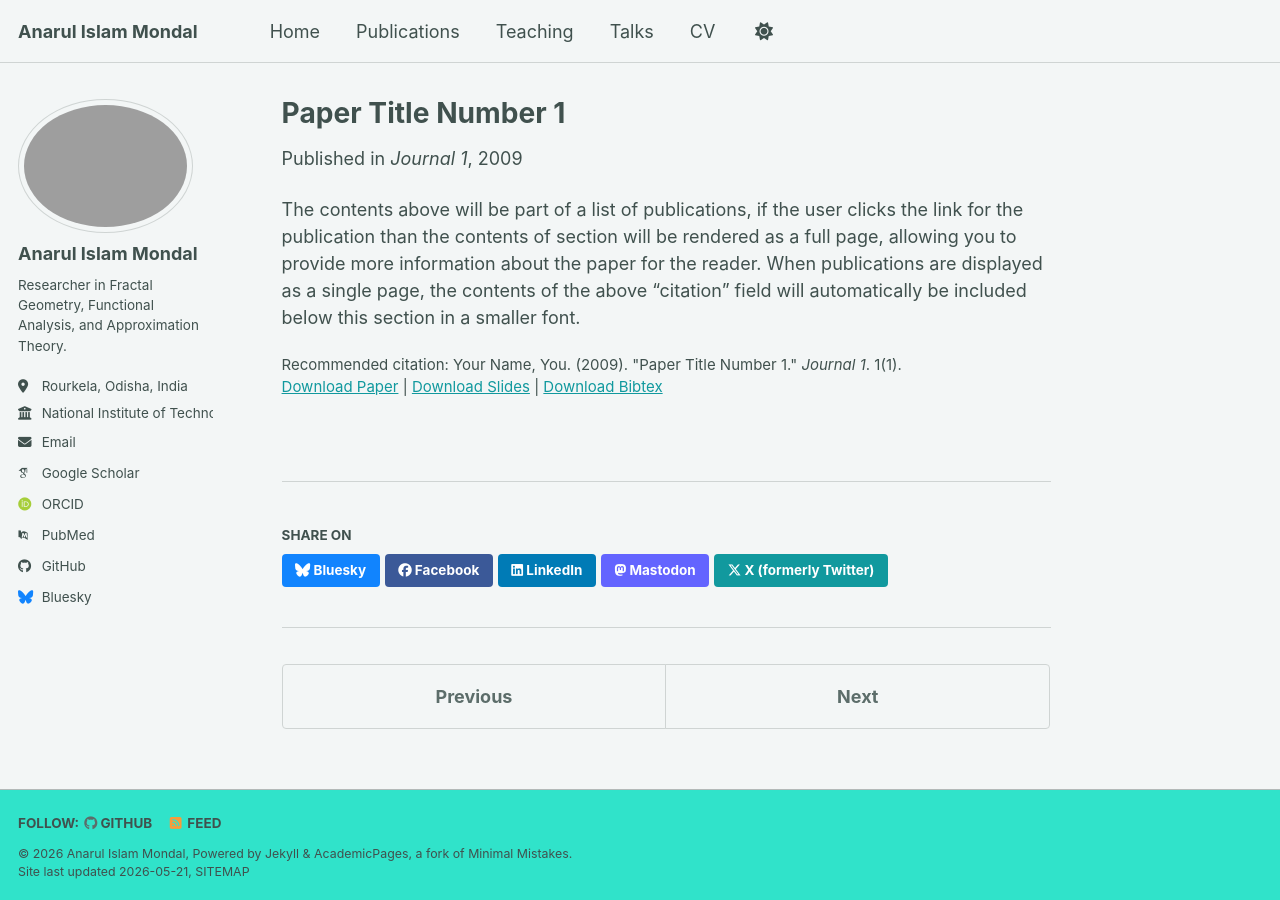
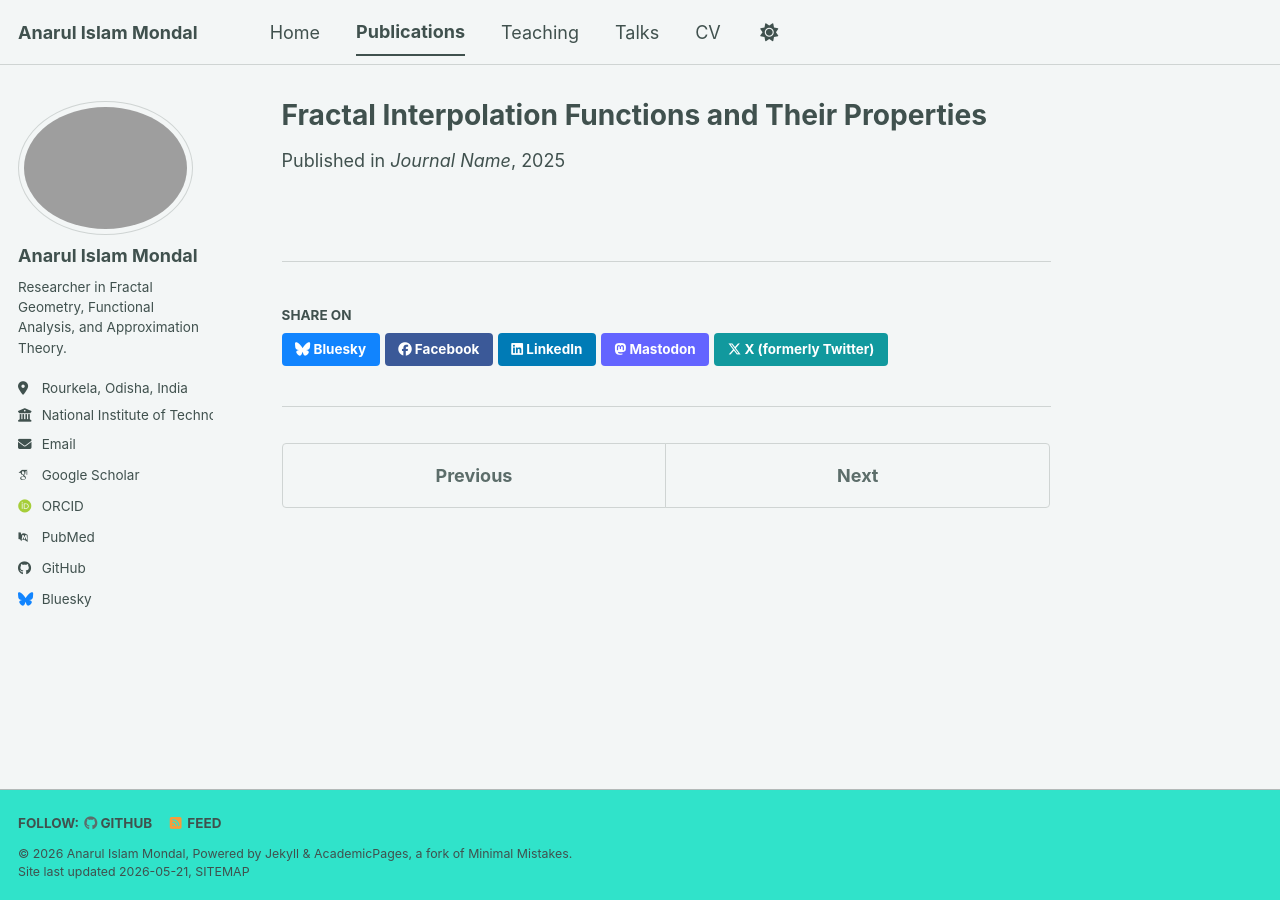
Before and after one commit to anarulfractal/anarulfractal1.github.io, a Jekyll site: the page built from _publications/2009-10-01-paper-title-number-1.md, in a window 1280 px wide. Built offline with Jekyll 4.4.1, drawn with Linux system fonts in a browser that asks for light colours; some web fonts are replaced; a script bundle is joined from its source files by our own code; library files that are not in the unit come from our copies.

Commit message:
Update 2009-10-01-paper-title-number-1.md

```diff
--- a/_publications/2009-10-01-paper-title-number-1.md
+++ b/_publications/2009-10-01-paper-title-number-1.md
@@ -1,14 +1,7 @@
 ---
-title: "Paper Title Number 1"
+title: "Fractal Interpolation Functions and Their Properties"
 collection: publications
-category: manuscripts
-permalink: /publication/2009-10-01-paper-title-number-1
-excerpt: 'This paper is about the number 1. The number 2 is left for future work.'
-date: 2009-10-01
-venue: 'Journal 1'
-slidesurl: 'https://academicpages.github.io/files/slides1.pdf'
-paperurl: 'https://academicpages.github.io/files/paper1.pdf'
-bibtexurl: 'https://academicpages.github.io/files/bibtex1.bib'
-citation: 'Your Name, You. (2009). &quot;Paper Title Number 1.&quot; <i>Journal 1</i>. 1(1).'
+date: 2025-01-01
+venue: "Journal Name"
+paperurl: "https://doi.org/xxxxx"
 ---
-The contents above will be part of a list of publications, if the user clicks the link for the publication than the contents of section will be rendered as a full page, allowing you to provide more information about the paper for the reader. When publications are displayed as a single page, the contents of the above "citation" field will automatically be included below this section in a smaller font.
```
